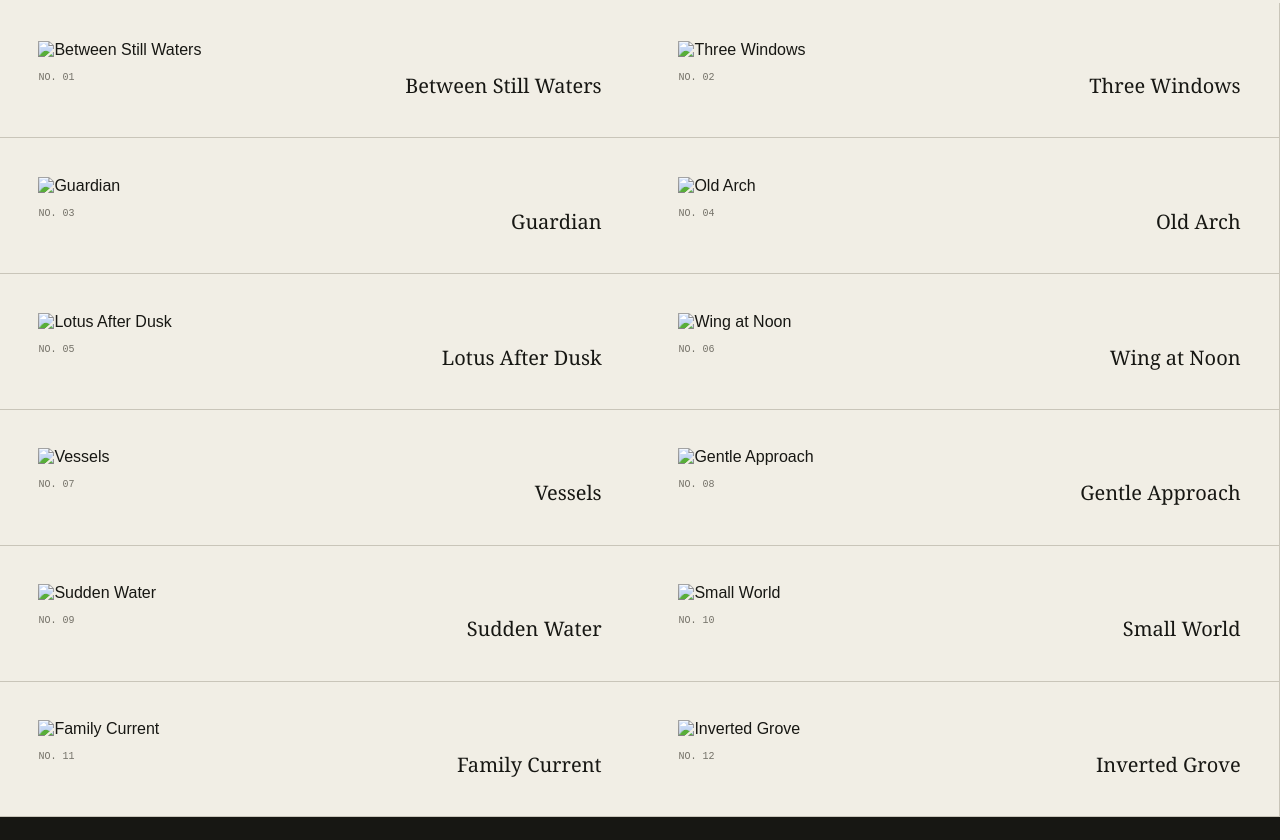
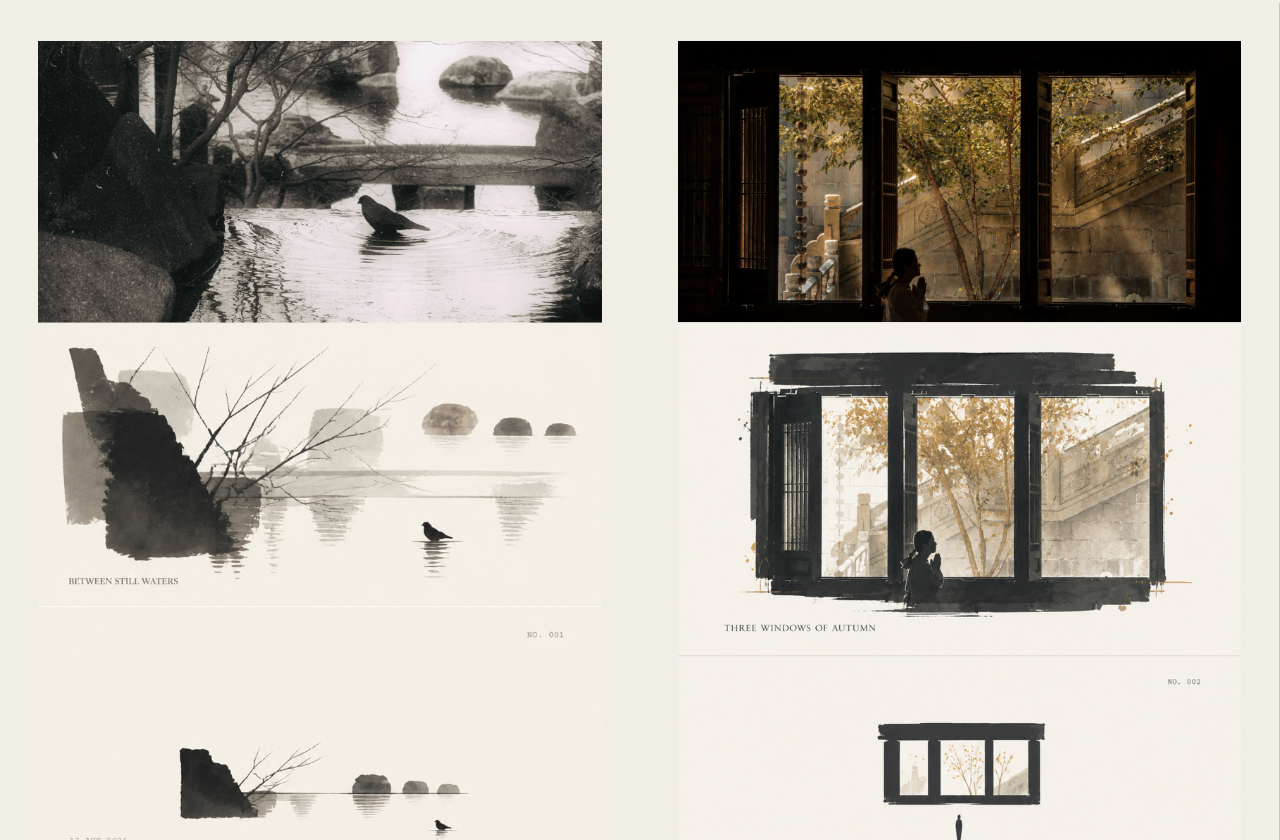
Before and after one commit to Starryear/Starryear-Abstract-Quartet, a plain HTML site: page index.html in a window 1280 px wide. Shown: the part 2740-3580 px from the top of the page. Drawn offline with Linux system fonts and the light colour scheme.

Commit message:
Fix website image paths

```diff
--- a/index.html
+++ b/index.html
@@ -53,18 +53,18 @@ Maintain equal height. No borders. No labels. No text. No logos.
 The four images should feel like four stages of the same memory.</pre></div></section>
     <section class="skills"><p class="eyebrow">ONE SKILL</p><div class="skill"><span>BY STARRYEAR</span><h3>Starryear-Abstract-Quartet</h3></div><div class="skill"><span>FOUR-STAGE METHOD</span><h3>现实 · 记忆 · 抽象 · 再解释</h3></div></section>
     <section class="gallery" id="works"><div class="gallery-head"><p class="eyebrow">SELECTED STUDIES</p><h2>十二次观看</h2></div>
-      <figure class="work"><img src="art/01-002-four-approaches.jpg" alt="Between Still Waters"><figcaption><span>NO. 01</span><strong>Between Still Waters</strong></figcaption></figure>
-      <figure class="work"><img src="art/02-three-windows-four-approaches.jpg" alt="Three Windows"><figcaption><span>NO. 02</span><strong>Three Windows</strong></figcaption></figure>
-      <figure class="work"><img src="art/03-guardian-four-approaches.jpg" alt="Guardian"><figcaption><span>NO. 03</span><strong>Guardian</strong></figcaption></figure>
-      <figure class="work"><img src="art/04-old-arch-four-approaches.jpg" alt="Old Arch"><figcaption><span>NO. 04</span><strong>Old Arch</strong></figcaption></figure>
-      <figure class="work"><img src="art/05-lotus-after-dusk-four-approaches.jpg" alt="Lotus After Dusk"><figcaption><span>NO. 05</span><strong>Lotus After Dusk</strong></figcaption></figure>
-      <figure class="work"><img src="art/06-wing-at-noon-four-approaches.jpg" alt="Wing at Noon"><figcaption><span>NO. 06</span><strong>Wing at Noon</strong></figcaption></figure>
-      <figure class="work"><img src="art/07-vessels-four-approaches.jpg" alt="Vessels"><figcaption><span>NO. 07</span><strong>Vessels</strong></figcaption></figure>
-      <figure class="work"><img src="art/08-gentle-approach-four-approaches.jpg" alt="Gentle Approach"><figcaption><span>NO. 08</span><strong>Gentle Approach</strong></figcaption></figure>
-      <figure class="work"><img src="art/09-sudden-water-four-approaches.jpg" alt="Sudden Water"><figcaption><span>NO. 09</span><strong>Sudden Water</strong></figcaption></figure>
-      <figure class="work"><img src="art/10-small-world-four-approaches.jpg" alt="Small World"><figcaption><span>NO. 10</span><strong>Small World</strong></figcaption></figure>
-      <figure class="work"><img src="art/11-family-current-four-approaches.jpg" alt="Family Current"><figcaption><span>NO. 11</span><strong>Family Current</strong></figcaption></figure>
-      <figure class="work"><img src="art/12-inverted-grove-four-approaches.jpg" alt="Inverted Grove"><figcaption><span>NO. 12</span><strong>Inverted Grove</strong></figcaption></figure>
+      <figure class="work"><img src="01-002-four-approaches.jpg" alt="Between Still Waters"><figcaption><span>NO. 01</span><strong>Between Still Waters</strong></figcaption></figure>
+      <figure class="work"><img src="02-three-windows-four-approaches.jpg" alt="Three Windows"><figcaption><span>NO. 02</span><strong>Three Windows</strong></figcaption></figure>
+      <figure class="work"><img src="03-guardian-four-approaches.jpg" alt="Guardian"><figcaption><span>NO. 03</span><strong>Guardian</strong></figcaption></figure>
+      <figure class="work"><img src="04-old-arch-four-approaches.jpg" alt="Old Arch"><figcaption><span>NO. 04</span><strong>Old Arch</strong></figcaption></figure>
+      <figure class="work"><img src="05-lotus-after-dusk-four-approaches.jpg" alt="Lotus After Dusk"><figcaption><span>NO. 05</span><strong>Lotus After Dusk</strong></figcaption></figure>
+      <figure class="work"><img src="06-wing-at-noon-four-approaches.jpg" alt="Wing at Noon"><figcaption><span>NO. 06</span><strong>Wing at Noon</strong></figcaption></figure>
+      <figure class="work"><img src="07-vessels-four-approaches.jpg" alt="Vessels"><figcaption><span>NO. 07</span><strong>Vessels</strong></figcaption></figure>
+      <figure class="work"><img src="08-gentle-approach-four-approaches.jpg" alt="Gentle Approach"><figcaption><span>NO. 08</span><strong>Gentle Approach</strong></figcaption></figure>
+      <figure class="work"><img src="09-sudden-water-four-approaches.jpg" alt="Sudden Water"><figcaption><span>NO. 09</span><strong>Sudden Water</strong></figcaption></figure>
+      <figure class="work"><img src="10-small-world-four-approaches.jpg" alt="Small World"><figcaption><span>NO. 10</span><strong>Small World</strong></figcaption></figure>
+      <figure class="work"><img src="11-family-current-four-approaches.jpg" alt="Family Current"><figcaption><span>NO. 11</span><strong>Family Current</strong></figcaption></figure>
+      <figure class="work"><img src="12-inverted-grove-four-approaches.jpg" alt="Inverted Grove"><figcaption><span>NO. 12</span><strong>Inverted Grove</strong></figcaption></figure>
     </section>
   </main>
   <footer><div class="signature">Starryear<i>✦</i></div><div class="social"><span><b>抖音</b>Starryear 年</span><span><b>小红书</b>Starryear 年</span><span><b>公众号</b>Starryear</span><span><b>微博</b>Starryear</span></div><div class="copyright"><span>摄影作品均为原创，未经授权禁止使用</span><span>Starryear-Abstract-Quartet</span></div></footer>
```
